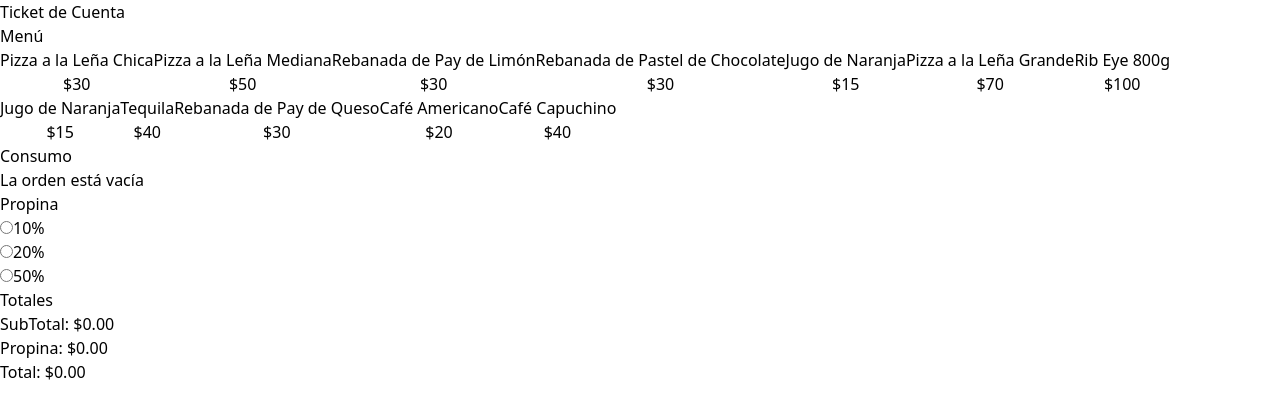
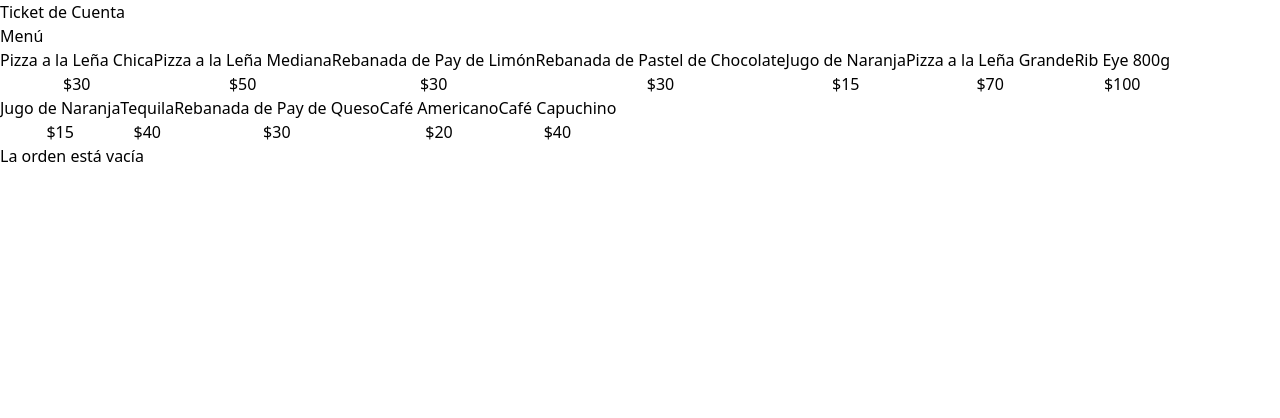
Before and after one commit to fersanti2896/pcalculadora-propinas, a React (Vite) app: page / in a window 1280 px wide. Shown: the top 418 px of the page. Built offline with nearby package versions, Linux system fonts and the light colour scheme.

Commit message:
Reiniciando orden

```diff
--- a/src/App.tsx
+++ b/src/App.tsx
@@ -3,7 +3,7 @@ import { menuItems } from './database/db';
 import useOrder from './hooks/useOrder';
 
 function App() {
-  const { order, tip, setTip, addItem, removeItem } = useOrder();
+  const { order, tip, setTip, addItem, removeItem, placeOrder } = useOrder();
 
   return (
     <>
@@ -29,6 +29,9 @@ function App() {
         </div>
 
         <div className='border border-dashed border-slate-400 p-5 rounded-lg space-y-3'>
+          {
+            order.length > 0 ? (
+              <>
                 <OrderContents
                   order={order}
                   removeItem={removeItem}
@@ -36,12 +39,20 @@ function App() {
 
                 <PercentageOrder
                   setTip={setTip}
+                  tip={tip}
                 />
 
                 <OrderTotals
                   order={order}
                   tip={tip}
+                  placeOrder={placeOrder}
                 />
+              </>
+            ) : (
+              <p className="text-center">La orden está vacía</p>
+            )
+          }
+
         </div>
       </main>
     </>
--- a/src/components/OrderContents.tsx
+++ b/src/components/OrderContents.tsx
@@ -13,9 +13,6 @@ export const OrderContents = ({ order, removeItem }: OrderContentsProp) => {
             <h2 className="font-black text-2xl">Consumo</h2>
             <div className="space-y-3 mt-5">
                 {
-                    order.length === 0
-                        ? <p className="text-center">La orden está vacía</p>
-                        : (
                     order.map(item => (
                         <div className='flex justify-between items-center border-t border-gray-200 py-5 last-of-type:border-b' key={item.id}>
                             <div>
@@ -34,7 +31,6 @@ export const OrderContents = ({ order, removeItem }: OrderContentsProp) => {
                             </button>
                         </div>
                     ))
-                        )
                 }
             </div>
         </>
--- a/src/components/OrderTotals.tsx
+++ b/src/components/OrderTotals.tsx
@@ -4,10 +4,11 @@ import { formatCurrency } from '../helpers/format-currency';
 
 type OrderTotalsProp = {
     order: OrderItem[],
-    tip: number
+    tip: number,
+    placeOrder: () => void
 }
 
-export const OrderTotals = ({ order, tip } : OrderTotalsProp) => {
+export const OrderTotals = ({ order, tip, placeOrder } : OrderTotalsProp) => {
     const subTotalAmount = useMemo(() => order.reduce((total, item) => total + (item.quantity * item.price), 0) , [order]);
     const tipAmount = useMemo(() => subTotalAmount * tip, [tip, order]);
     const totalAmount = useMemo(() => subTotalAmount + tipAmount, [tip, order]);
@@ -29,7 +30,12 @@ export const OrderTotals = ({ order, tip } : OrderTotalsProp) => {
                 </p>
             </div>
 
-            <button></button>
+            <button className='w-full bg-blue-800 p-3 uppercase text-white font-bold mt-10 disabled:opacity-60'
+                    disabled={totalAmount === 0}
+                    onClick={() => placeOrder()}
+            >
+                Guardar Orden
+            </button>
         </>
     )
 }
--- a/src/components/PercentageOrder.tsx
+++ b/src/components/PercentageOrder.tsx
@@ -1,7 +1,8 @@
 import { Dispatch, SetStateAction } from 'react'
 
 type PercentageOrderProp = {
-    setTip: Dispatch<SetStateAction<number>>
+    setTip: Dispatch<SetStateAction<number>>,
+    tip: number
 }
 
 const tipOptions = [
@@ -22,24 +23,25 @@ const tipOptions = [
     },
 ]
 
-export const PercentageOrder = ({ setTip }: PercentageOrderProp) => {
+export const PercentageOrder = ({ setTip, tip }: PercentageOrderProp) => {
     return (
         <>
             <h3 className='font-black text-2xl'>Propina</h3>
 
             <form>
                 {
-                    tipOptions.map(tip => (
-                        <div key={tip.id}
+                    tipOptions.map(tipOptions => (
+                        <div key={tipOptions.id}
                              className='flex gap-2'
                         >
-                            <input id={tip.id}
+                            <input id={tipOptions.id}
                                    type="radio"
                                    name="tip"
-                                   value={tip.value}
+                                   value={tipOptions.value}
                                    onChange={e => setTip(+e.target.value)}
+                                   checked={tipOptions.value === tip}
                             />
-                            <label htmlFor={tip.id}>{tip.label}</label>
+                            <label htmlFor={tipOptions.id}>{tipOptions.label}</label>
                         </div>
                     ))
                 }
--- a/src/hooks/useOrder.ts
+++ b/src/hooks/useOrder.ts
@@ -26,7 +26,10 @@ export default function useOrder() {
         setOrder(order.filter(item => item.id !== id));
     }
 
-
+    const placeOrder = () => {
+        setOrder([]);
+        setTip(0);
+    }
 
     return {
         order,
@@ -34,6 +37,7 @@ export default function useOrder() {
         setTip,
 
         addItem,
-        removeItem
+        removeItem,
+        placeOrder
     }
 }
```
Lines whose indentation alone changed are shown as unchanged.
